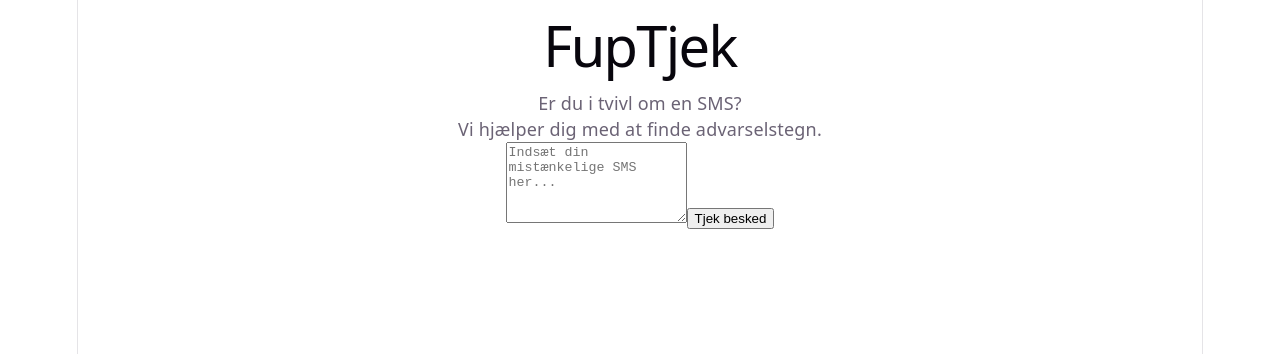
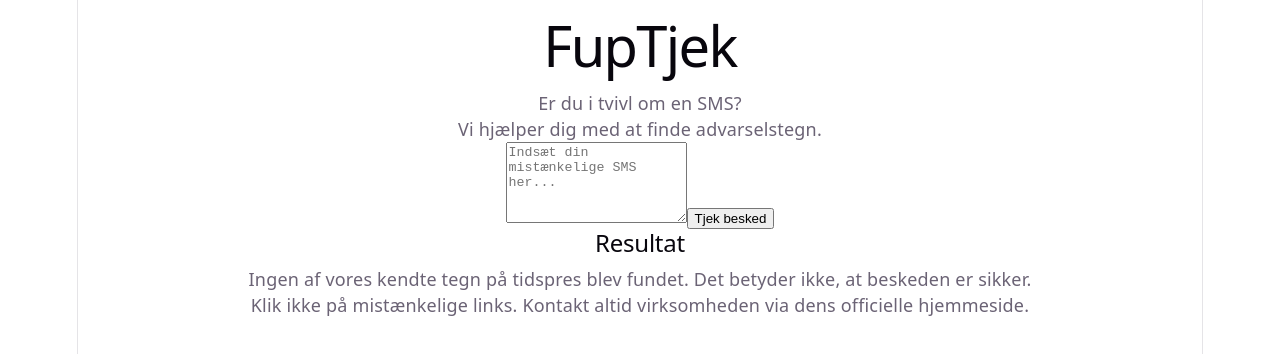
Before and after one commit to Hadziosmanovicb/FupTjek, a React (Vite) app: page / in a window 1280 px wide. Both pictures are taken after a click on the button "Tjek besked". Shown: the top 354 px of the page. Built offline with nearby package versions, Linux system fonts and the light colour scheme.

Commit message:
added warning

```diff
--- a/src/App.tsx
+++ b/src/App.tsx
@@ -7,16 +7,17 @@ import './App.css'
 function App() {
   const [message, setMessage] = useState('')
 
+const [result, setResult] = useState<boolean | null>(null)
+
+
+
 
 function handleCheck() {
   const hasTimePressure = detectTimePressure(message)
 
-  if (hasTimePressure) {
-    alert('Advarsel: Beskeden indeholder tidspres!')
-  } else {
-    alert('Ingen tegn på tidspres fundet.')
-  }
+  setResult(hasTimePressure)
 }
+
 
 
 
@@ -31,7 +32,12 @@ function handleCheck() {
         placeholder="Indsæt din mistænkelige SMS her..."
         rows={5}
         value={message}
-        onChange={(event) => setMessage(event.target.value)}
+
+onChange={(event) => {
+  setMessage(event.target.value)
+  setResult(null)
+}}
+
       />
 
 
@@ -39,6 +45,23 @@ function handleCheck() {
   Tjek besked
 </button>
 
+{result !== null && (
+  <section>
+    <h2>Resultat</h2>
+
+    {result ? (
+      <p>Advarsel: Beskeden indeholder tegn på tidspres.</p>
+    ) : (
+      <p>Ingen af vores kendte tegn på tidspres blev fundet. Det betyder ikke, at beskeden er sikker.</p>
+    )}
+
+    <p>
+      Klik ikke på mistænkelige links.
+      Kontakt altid virksomheden via dens officielle hjemmeside.
+    </p>
+  </section>
+)}
+
     </main>
   )
 }
```
